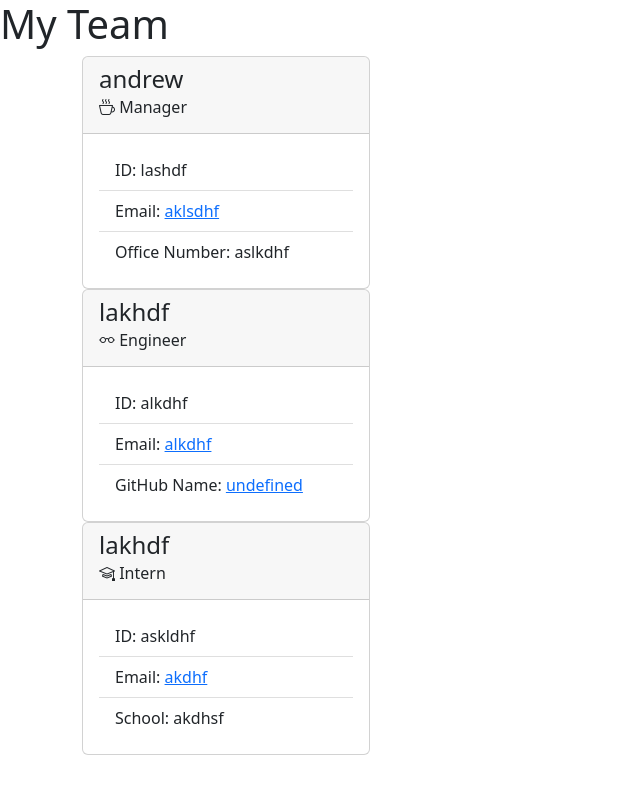
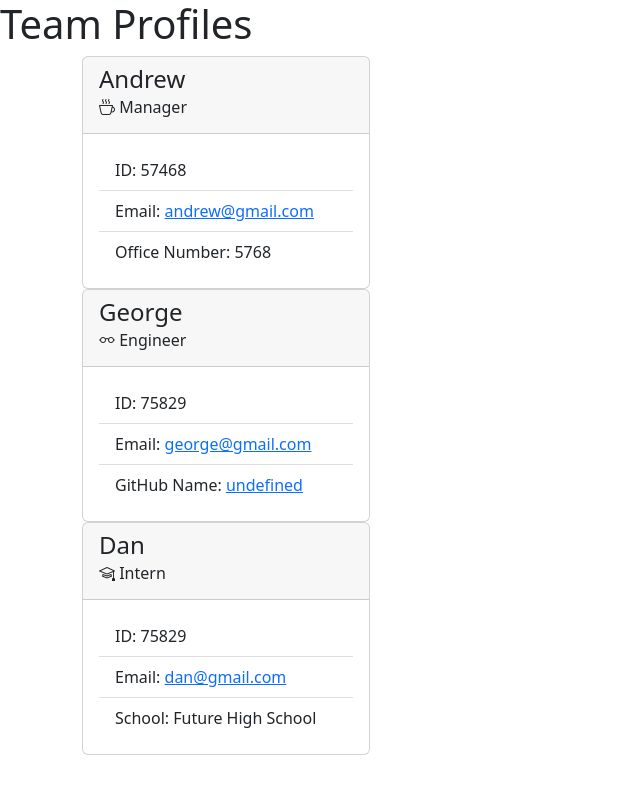
Before and after one commit to drewlovato/challenge10-teamprofilegenerator, a website: page assets/index.html in a window 1280 px wide. Shown: the whole page, without its empty margins (0-640 px from the left). Drawn offline with nearby package versions, Linux system fonts and the light colour scheme; files that its build step writes are made by us from their sources.

```diff
--- a/assets/index.html
+++ b/assets/index.html
@@ -12,47 +12,47 @@
       />
       <link rel="stylesheet" href="https://cdn.jsdelivr.net/npm/bootstrap-icons@1.9.1/font/bootstrap-icons.css">
       <link href="./css/style.css" rel="stylesheet">
-      <title>Team Profile</title>
+      <title>The Team</title>
     </head>
     <header>
-        <h1>My Team</h1>
+        <h1>Team Profiles</h1>
     </header>
     <body>
       <div class="container">
         <div class="card" style="width: 18rem">
   <div class="card-body card-header">
-    <h4 class="card-title">andrew</h4>
+    <h4 class="card-title">Andrew</h4>
     <h6 class="card-subtitle mb-2"><i class="bi bi-cup-hot"></i> Manager</h6>
   </div>
   <div class="card-body">
     <ul class="list-group list-group-flush">
-      <li class="list-group-item">ID: lashdf</li>
-      <li class="list-group-item">Email: <a href="mailto:aklsdhf">aklsdhf</a></li>
-      <li class="list-group-item">Office Number: aslkdhf</li>
+      <li class="list-group-item">ID: 57468</li>
+      <li class="list-group-item">Email: <a href="mailto:andrew@gmail.com">andrew@gmail.com</a></li>
+      <li class="list-group-item">Office Number: 5768</li>
     </ul>
   </div>
 </div><div class="card" style="width: 18rem">
   <div class="card-body card-header">
-    <h4 class="card-title">lakhdf</h4>
+    <h4 class="card-title">George</h4>
     <h6 class="card-subtitle mb-2"><i class="bi bi-eyeglasses"></i> Engineer</h6>
   </div>
   <div class="card-body">
     <ul class="list-group list-group-flush">
-      <li class="list-group-item">ID: alkdhf</li>
-      <li class="list-group-item">Email: <a href="mailto:alkdhf">alkdhf</a></li>
+      <li class="list-group-item">ID: 75829</li>
+      <li class="list-group-item">Email: <a href="mailto:george@gmail.com">george@gmail.com</a></li>
       <li class="list-group-item">GitHub Name: <a href="https://github.com/undefined" target="_blank">undefined</a></li>
     </ul>
   </div>
 </div><div class="card" style="width: 18rem">
   <div class="card-body card-header">
-    <h4 class="card-title">lakhdf</h4>
+    <h4 class="card-title">Dan</h4>
     <h6 class="card-subtitle mb-2"><i class="bi bi-mortarboard"></i> Intern</h6>
   </div>
   <div class="card-body">
     <ul class="list-group list-group-flush">
-      <li class="list-group-item">ID: askldhf</li>
-      <li class="list-group-item">Email: <a href="mailto:akdhf">akdhf</a></li>
-      <li class="list-group-item">School: akdhsf</li>
+      <li class="list-group-item">ID: 75829</li>
+      <li class="list-group-item">Email: <a href="mailto:dan@gmail.com">dan@gmail.com</a></li>
+      <li class="list-group-item">School: Future High School</li>
     </ul>
   </div>
 </div>
```
Also changed, not shown: 1 other file.
